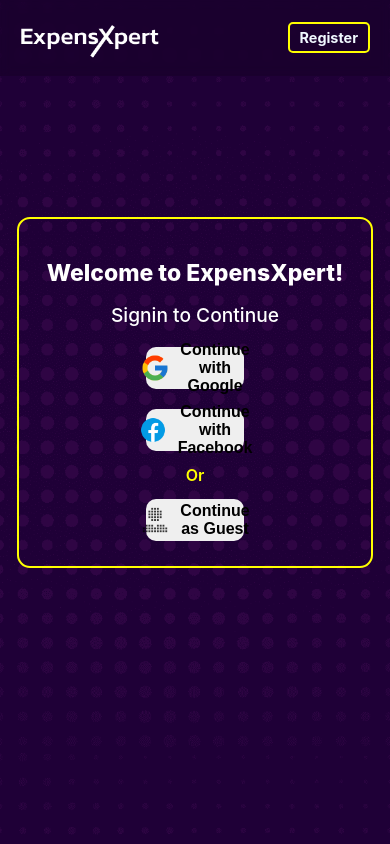
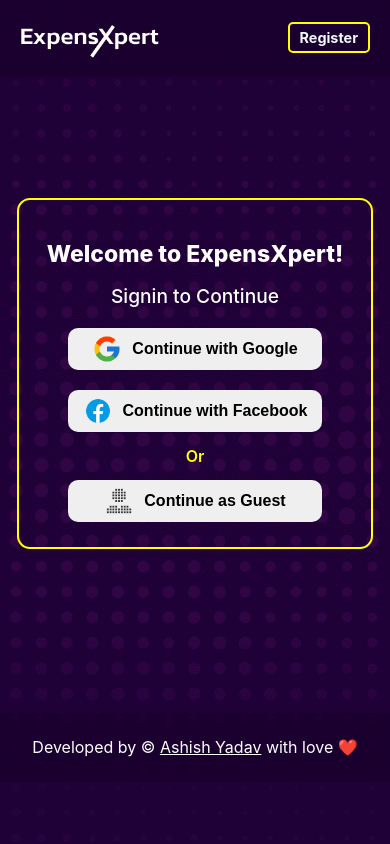
Before and after one commit to ashish12501/ExpensXpert, a React (Create React App) app: page /login in a window 390 px wide. Built offline with nearby package versions, Linux system fonts and the light colour scheme; no server answers; a web font is replaced by a local one.

Commit message:
added responsoveness to login page

```diff
--- a/src/pages/auth/login.css
+++ b/src/pages/auth/login.css
@@ -4,7 +4,7 @@
     justify-content: center;
     align-items: center;
     align-items: center;
-    height: 85vh;
+    height: calc(100vh - 21vh);
 }
 
 .registerpage .registerform {
@@ -81,6 +81,11 @@
 @media (max-width: 780px) {}
 
 @media (max-width: 480px) {
+
+    .registerpage {
+        height: calc(100vh - 19.5vh);
+    }
+
     .registerpage .registerform h1 {
         font-size: 23px;
     }
@@ -88,6 +93,10 @@
     .registerpage .registerform {
         padding: 25px 28px;
 
+    }
+
+    .registerpage .registerform .loginButtons button {
+        width: 65vw;
     }
 
     .registerpage .registerform .terms {
--- a/src/pages/auth/login.js
+++ b/src/pages/auth/login.js
@@ -5,6 +5,9 @@ import Google from '../../images/google.png'
 import User from '../../images/user.png'
 import { signInAnonymously } from 'firebase/auth'
 import { auth, provider, fbProvider } from '../../config/firebase-config';
+import { Footer } from '../../components/footer'
+
+
 
 import { signInWithPopup } from 'firebase/auth'
 import { useNavigate } from 'react-router-dom';
@@ -34,6 +37,7 @@ export function Login() {
     };
 
     return (
+        <>
             <div className="registerpage">
                 <div className="registerform">
                     <h1>Welcome to ExpensXpert!</h1>
@@ -46,5 +50,7 @@ export function Login() {
                     </div>
                 </div>
             </div>
+            <Footer />
+        </>
     )
 }
--- a/src/pages/home/home.css
+++ b/src/pages/home/home.css
@@ -1,7 +1,7 @@
 .hero {
     color: white;
     text-align: left;
-    width: 75%;
+    width: 70%;
 }
 
 .homeScreen {
```
Lines whose indentation alone changed are shown as unchanged.
